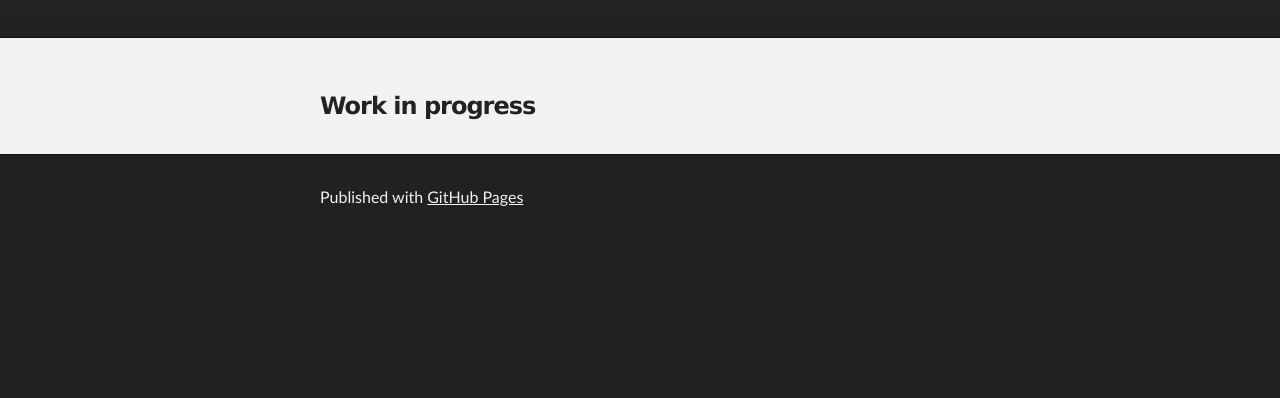
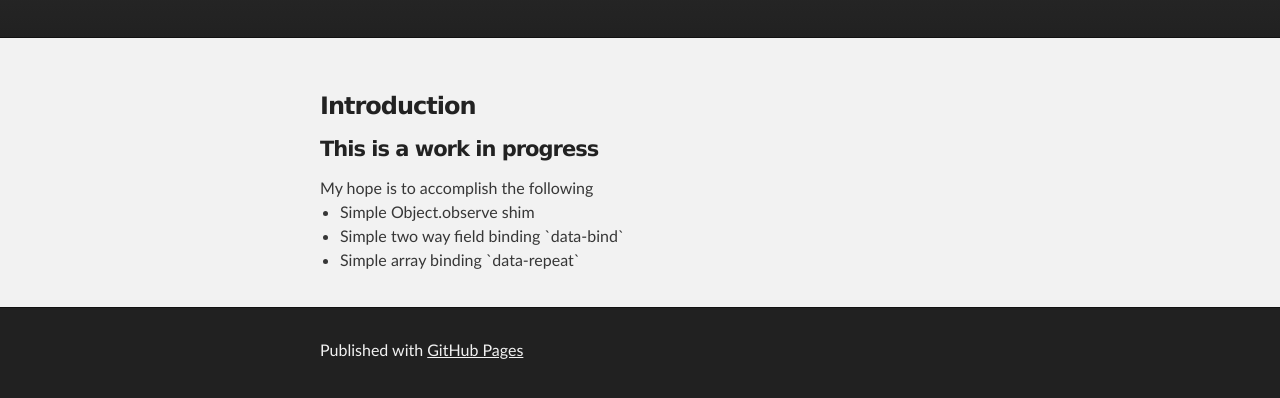
Before and after one commit to ConventionJS/conventionjs.github.io, a plain HTML site: page index.html in a window 1280 px wide. Shown: the part 208-606 px from the top of the page. Drawn offline with Linux system fonts and the light colour scheme.

Commit message:
update readme

```diff
--- a/index.html
+++ b/index.html
@@ -16,7 +16,7 @@
 <!-- HEADER -->
 <div id="header_wrap" class="outer">
     <header class="inner">
-        <a id="forkme_banner" href="https://github.com/ConventionJS">Fork me on GitHub</a>
+        <a id="forkme_banner" href="https://github.com/ConventionJS/ConventionJS">Fork me on GitHub</a>
 
         <h1 id="project_title">Convention JS</h1>
 
@@ -28,7 +28,14 @@
 <!-- MAIN CONTENT -->
 <div id="main_content_wrap" class="outer">
     <section id="main_content" class="inner">
-        <h3>Work in progress</h3>
+        <h3>Introduction</h3>
+        <h4>This is a work in progress</h4>
+        My hope is to accomplish the following
+        <ul>
+            <li>Simple Object.observe shim</li>
+            <li>Simple two way field binding `data-bind`</li>
+            <li>Simple array binding `data-repeat`</li>
+        </ul>
     </section>
    <!--
     <section id="main_content" class="inner">
```
